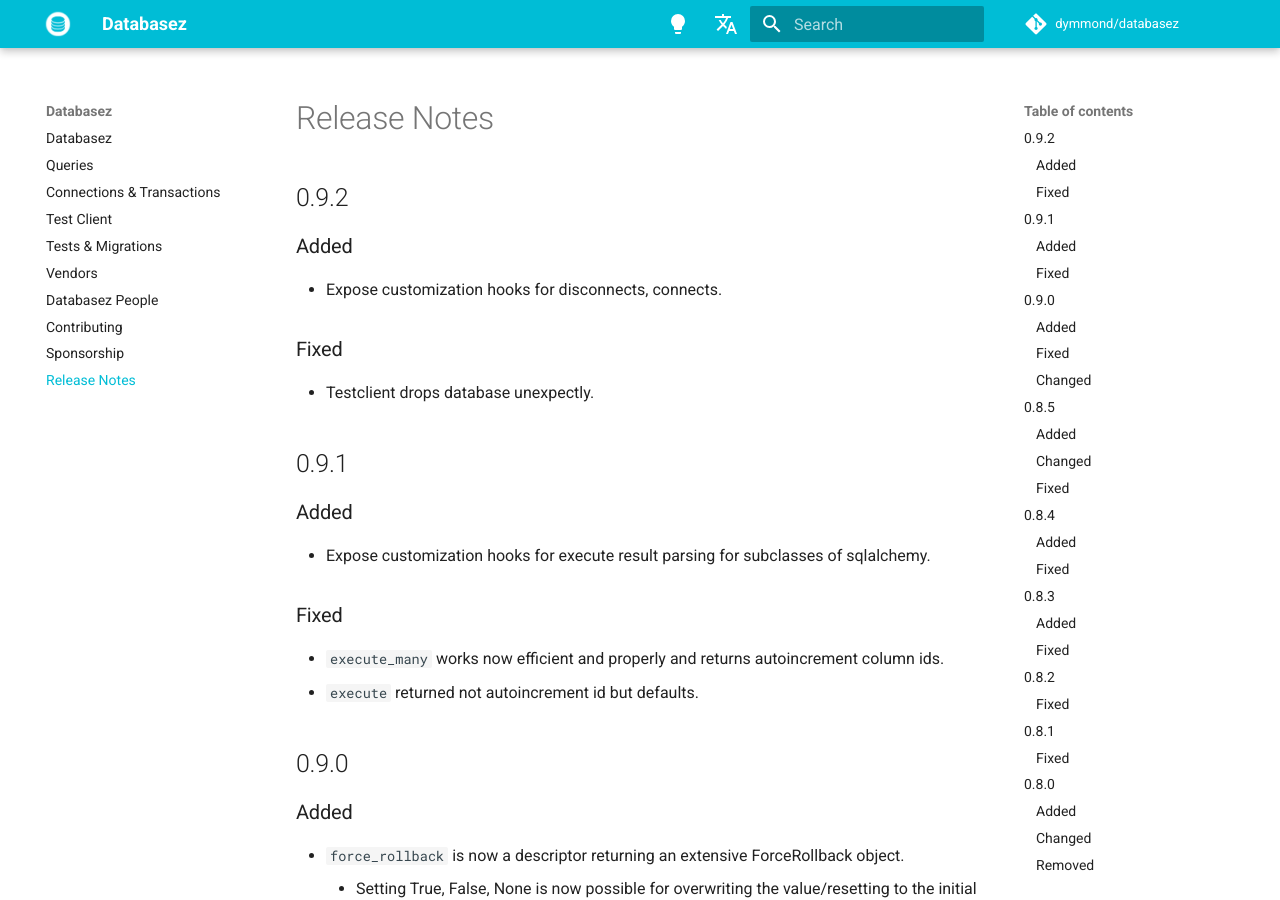
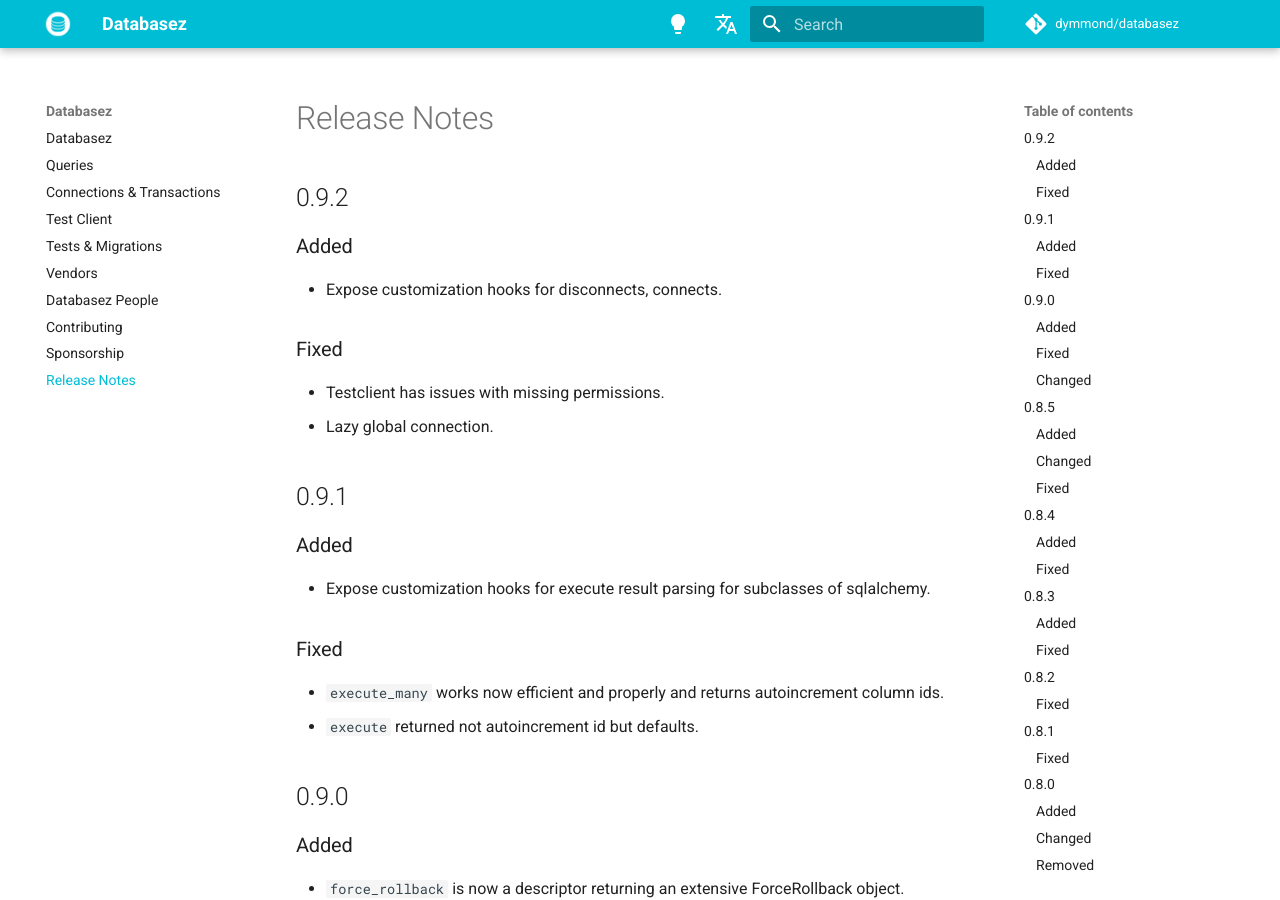
Before and after one commit to dymmond/databasez, an MkDocs documentation site: the page built from docs/release-notes.md, in a window 1280 px wide and 900 px high. Built offline with MkDocs 1.6.1 and Material for MkDocs 9.7.7, drawn with Linux system fonts in a browser that asks for light colours; comment, search, counter and statistics services are not loaded.

Commit message:
update release notes

```diff
--- a/docs/release-notes.md
+++ b/docs/release-notes.md
@@ -8,7 +8,8 @@
 
 ### Fixed
 
-- Testclient drops database unexpectly.
+- Testclient has issues with missing permissions.
+- Lazy global connection.
 
 ## 0.9.1
 
```
